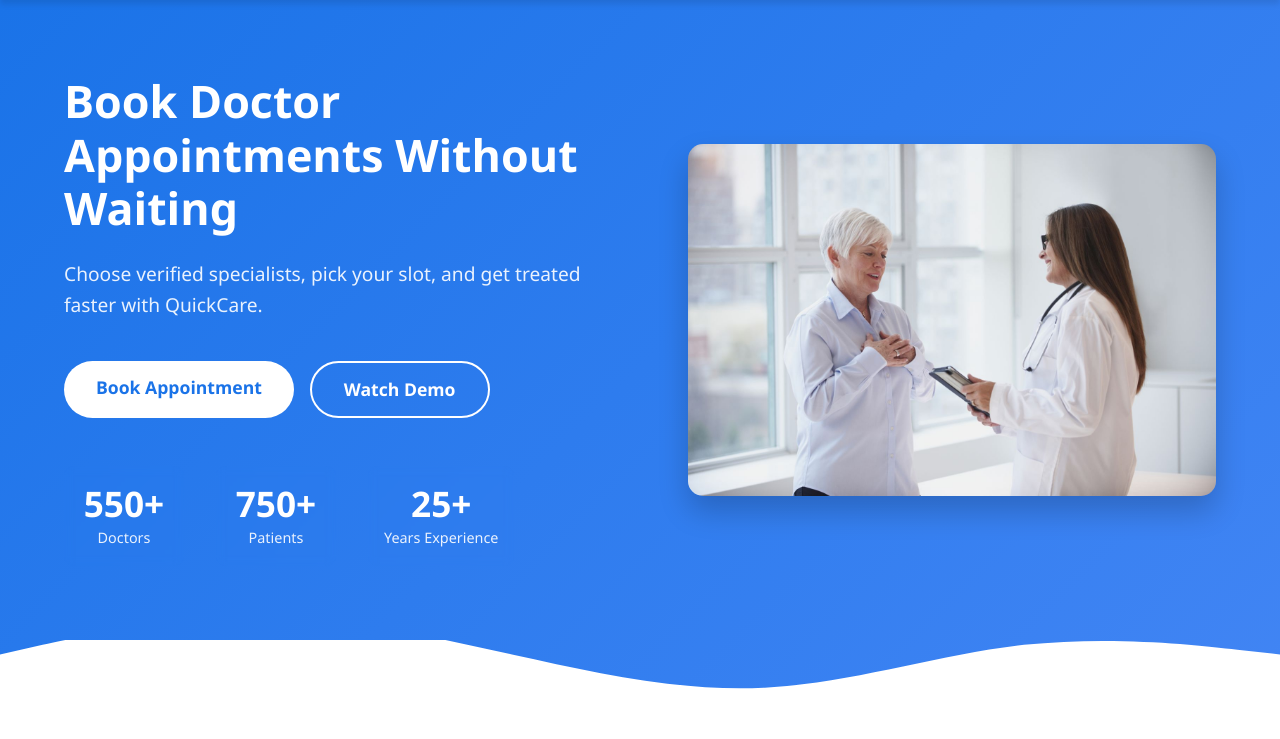
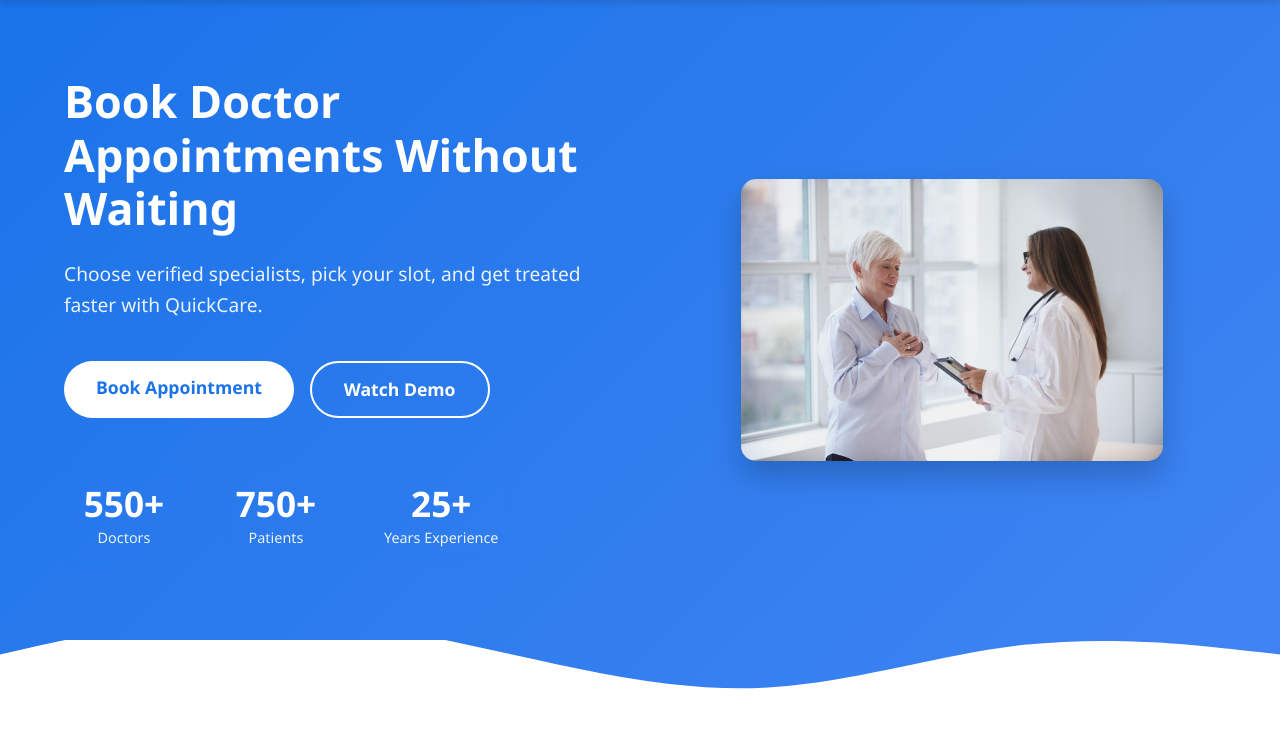
Before and after one commit to DishaSolanki111/QuickCare, a PHP site: page / in a window 1280 px wide. Shown: the part 78-817 px from the top of the page. Run offline with PHP 8.4, Linux system fonts and the light colour scheme.

Commit message:
Update index.php

```diff
--- a/index.php
+++ b/index.php
@@ -177,6 +177,7 @@
 
         .hero p {
             font-size: 1.2rem;
+            font-style: bold;
             margin-bottom: 2.5rem;
             color: rgba(255, 255, 255, 0.9);
         }
@@ -258,7 +259,7 @@
         }
 
         .hero-image img {
-            max-width: 100%;
+            max-width: 80%;
             height: auto;
             border-radius: 15px;
             box-shadow: 0 15px 30px rgba(0, 0, 0, 0.2);
```
